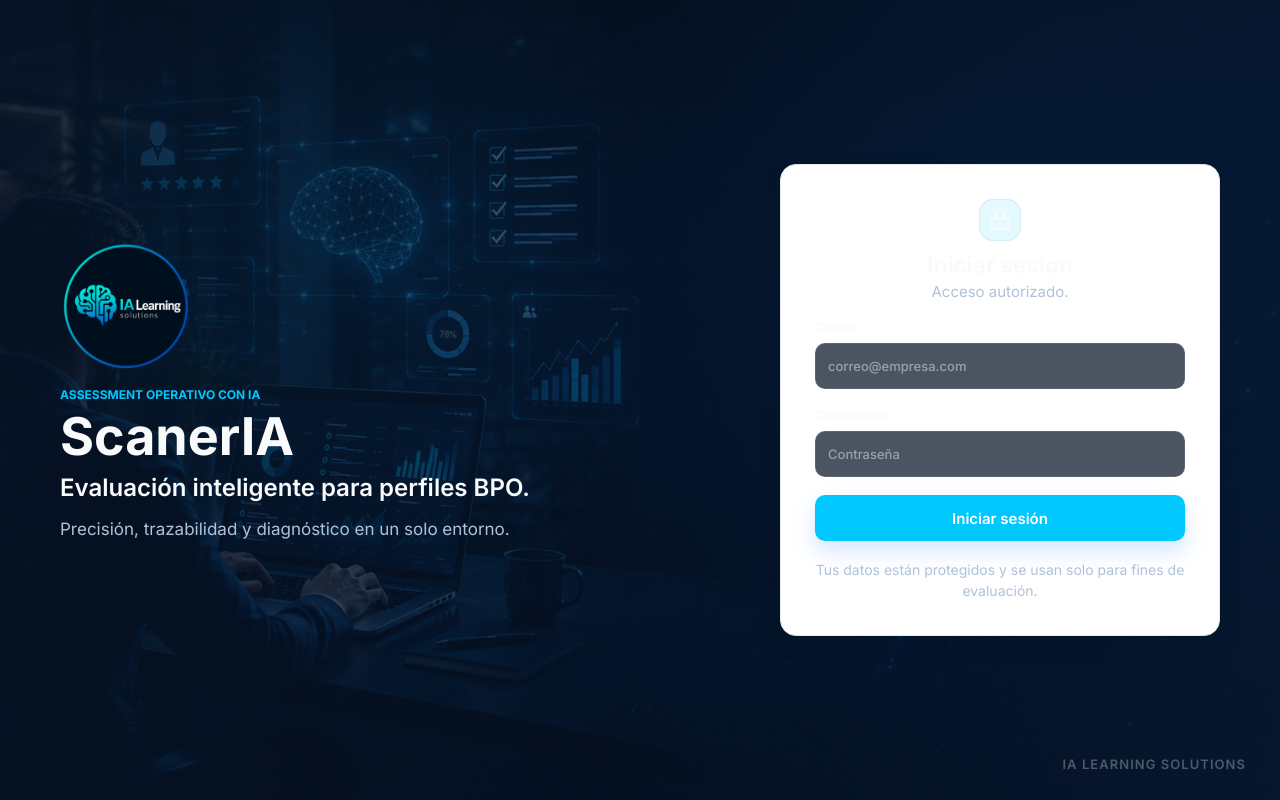
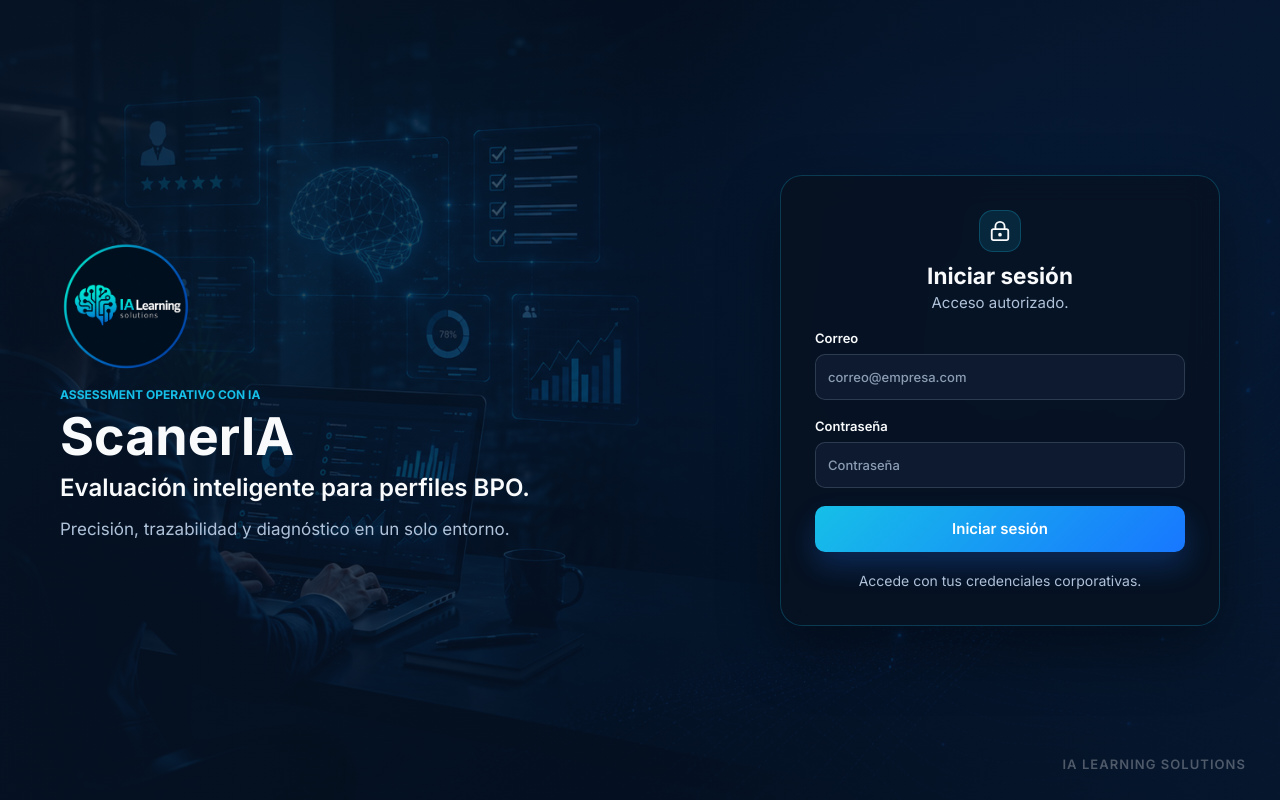
Before and after one commit to pablogcampos95-cloud/Scaner, a React (Vite) app: page /login in a window 1280 px wide. Built offline with nearby package versions, Linux system fonts and the light colour scheme; no server answers.

Commit message:
Restore dark premium login

```diff
--- a/src/pages/Login.jsx
+++ b/src/pages/Login.jsx
@@ -67,24 +67,45 @@
               <p>Acceso autorizado.</p>
             </div>
           </div>
+
           <label>
             Correo
-            <input name="email" value={values.email} onChange={handleChange} placeholder="correo@empresa.com" />
+            <input
+              name="email"
+              type="email"
+              value={values.email}
+              onChange={handleChange}
+              placeholder="correo@empresa.com"
+              autoComplete="email"
+              spellCheck="false"
+            />
             {errors.email ? <small className="field-error">{errors.email}</small> : null}
           </label>
+
           <label>
             Contraseña
-            <input name="password" type="password" value={values.password} onChange={handleChange} placeholder="Contraseña" />
+            <input
+              name="password"
+              type="password"
+              value={values.password}
+              onChange={handleChange}
+              placeholder="Contraseña"
+              autoComplete="current-password"
+              spellCheck="false"
+            />
             {errors.password ? <small className="field-error">{errors.password}</small> : null}
           </label>
+
           {status.message ? <p className="alert error">{status.message}</p> : null}
+
           <button className="primary-button" type="submit" disabled={status.submitting}>
             {status.submitting ? 'Validando...' : 'Iniciar sesión'}
           </button>
+
           <p className="demo-note login-note">
             {isSupabaseConfigured
-              ? 'Tus datos están protegidos y se usan solo para fines de evaluación.'
-              : 'Tus datos están protegidos. Modo local: admin@demo.com o supervisor@demo.com.'}
+              ? 'Accede con tus credenciales corporativas.'
+              : 'Accede con tus credenciales corporativas. Modo local: admin@demo.com o supervisor@demo.com.'}
           </p>
         </form>
       </section>
--- a/src/styles/forms.css
+++ b/src/styles/forms.css
@@ -369,44 +369,107 @@
   color: var(--text-soft);
 }
 
-.form-card,
-.guided-step,
-.builder-card,
-.builder-preview,
-.check-row {
+.page-container .form-card,
+.page-container .guided-step,
+.page-container .builder-card,
+.page-container .builder-preview,
+.page-container .check-row {
   background: #ffffff;
   border: 1px solid var(--border);
   box-shadow: 0 10px 26px rgba(15, 23, 42, 0.05);
 }
 
-.builder-card,
-.builder-preview {
+.page-container .builder-card,
+.page-container .builder-preview {
   background: var(--surface-soft);
 }
 
-.form-title h2,
-.builder-panel h2,
-.builder-card h3 {
+.page-container .form-title h2,
+.page-container .builder-panel h2,
+.page-container .builder-card h3 {
   color: var(--text-main);
 }
 
-.form-title p,
-.target-selector p,
-.demo-note {
+.page-container .form-title p,
+.page-container .target-selector p,
+.page-container .demo-note {
   color: var(--text-muted);
 }
 
-.guided-step > span {
+.page-container .guided-step > span {
   background: var(--primary-soft);
   color: var(--primary);
 }
 
-.target-row {
+.page-container .target-row {
   background: var(--primary-soft);
   border-color: #bfdbfe;
   color: var(--text-main);
 }
 
-.target-row button {
+.page-container .target-row button {
   color: var(--primary);
 }
+
+.login-page {
+  --text-main: #f8fafc;
+  --text-muted: #afc2d9;
+  --primary: #16bfe8;
+  --primary-2: #1877ff;
+}
+
+.login-page .login-form {
+  backdrop-filter: blur(14px);
+  background: rgba(7, 17, 31, 0.72);
+  border: 1px solid rgba(22, 191, 232, 0.24);
+  border-radius: 22px;
+  box-shadow: 0 24px 60px rgba(0, 0, 0, 0.35);
+  color: #f8fafc;
+}
+
+.login-page .form-title h2,
+.login-page label {
+  color: #f8fafc;
+}
+
+.login-page .form-title p,
+.login-page .login-note {
+  color: #afc2d9;
+}
+
+.login-page .login-title-icon {
+  background: rgba(22, 191, 232, 0.12);
+  border: 1px solid rgba(22, 191, 232, 0.24);
+  color: #f8fafc;
+}
+
+.login-page .login-form input {
+  background: rgba(15, 29, 50, 0.92);
+  border: 1px solid rgba(148, 163, 184, 0.24);
+  color: #f8fafc;
+}
+
+.login-page .login-form input::placeholder {
+  color: rgba(175, 194, 217, 0.78);
+}
+
+.login-page .login-form input:focus {
+  border-color: #16bfe8;
+  box-shadow: 0 0 0 4px rgba(22, 191, 232, 0.12);
+}
+
+.login-page .primary-button {
+  background: linear-gradient(135deg, #16bfe8 0%, #1877ff 100%);
+  box-shadow: 0 14px 28px rgba(24, 119, 255, 0.24);
+  color: #ffffff;
+}
+
+.login-page .primary-button:hover {
+  filter: brightness(1.02);
+}
+
+.login-page .alert.error {
+  background: rgba(220, 38, 38, 0.16);
+  border: 1px solid rgba(248, 113, 113, 0.26);
+  color: #fecaca;
+}
```
